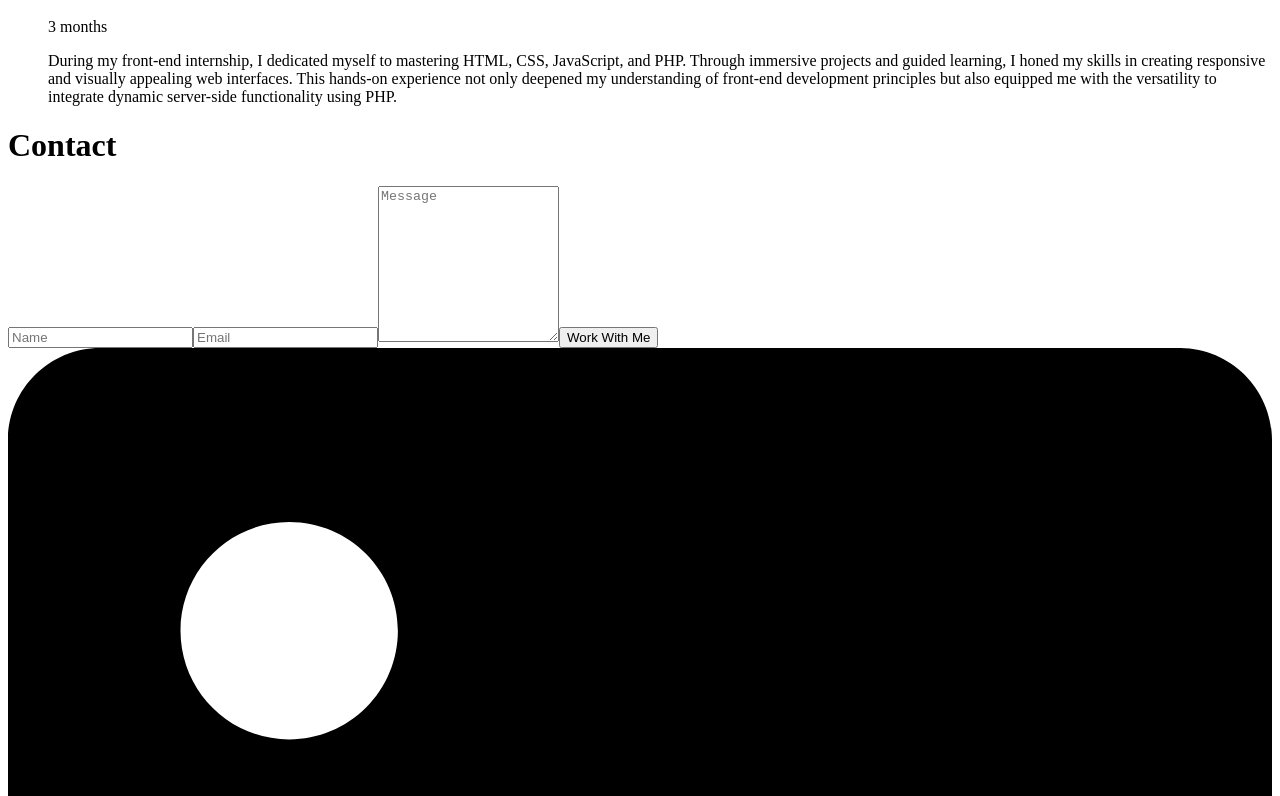
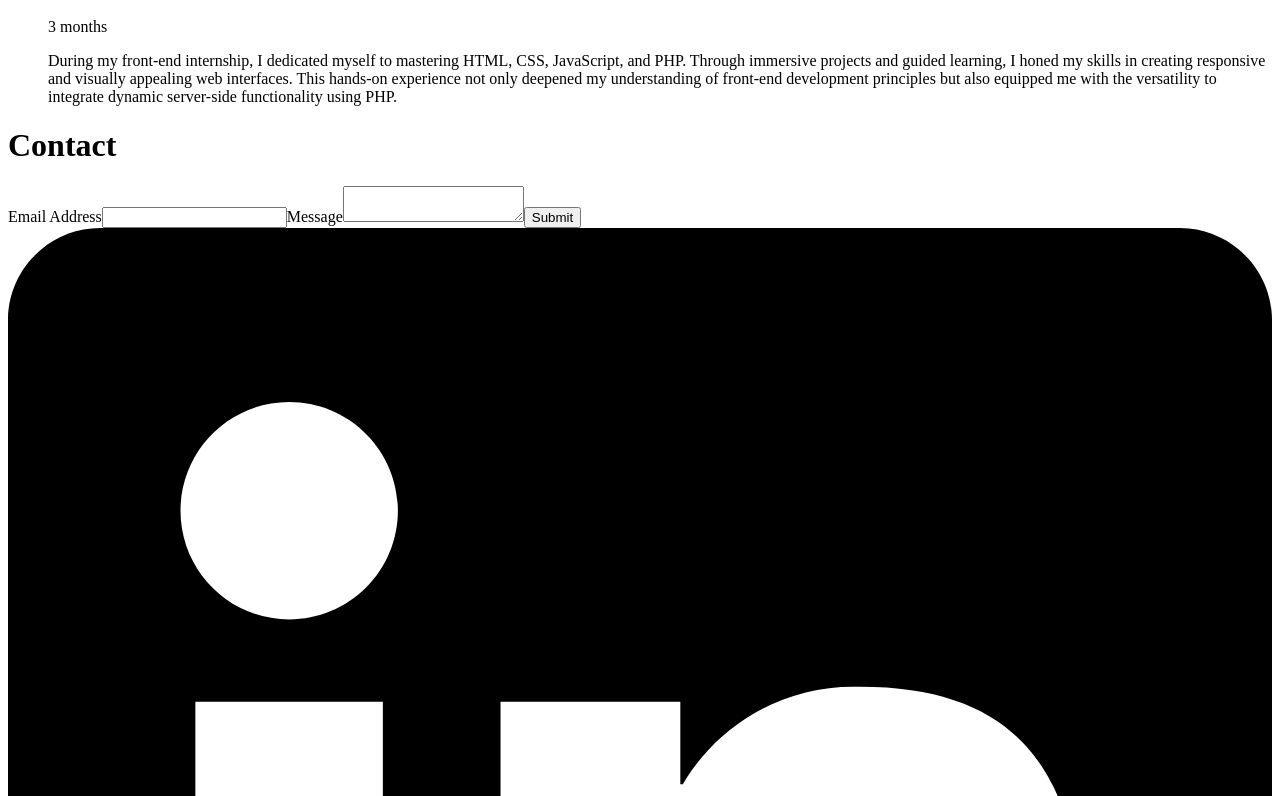
Before and after one commit to RWPmadeZaeem/Portfolio-website, a React (Vite) app: page / in a window 1280 px wide. Shown: the part 1784-2580 px from the top of the page. Built offline with nearby package versions, Linux system fonts and the light colour scheme; the HTML template or start-up script is replaced by a standard one.

Commit message:
new commit

```diff
--- a/package.json
+++ b/package.json
@@ -10,6 +10,7 @@
     "preview": "vite preview"
   },
   "dependencies": {
+    "@formspree/react": "^2.5.1",
     "react": "^18.2.0",
     "react-dom": "^18.2.0",
     "react-spring": "^9.7.3"
--- a/src/components/Contact.jsx
+++ b/src/components/Contact.jsx
@@ -1,44 +1,55 @@
 import React from 'react';
 import Title from './Title';
+import { useForm, ValidationError } from '@formspree/react';
 
 function Contact() {
+  const [state, handleSubmit] = useForm("xayrbvde");
+
+  if (state.succeeded) {
+    return <p className="text-center text-xl font-semibold">Thanks for contacting!</p>;
+  }
+
   return (
     <div className="flex flex-col mb-10 mx-auto">
       <div className="flex justify-center items-center">
-            <form
-               action="https://formspree.io/f/xayrbvde" // Replace {your_form_id} with your actual Formspree form ID
-               method="POST"
-               className="flex flex-col w-full md:w-7/12"
-            >
+        <form onSubmit={handleSubmit} className="flex flex-col w-full md:w-7/12">
           <Title>Contact</Title>
+          <label htmlFor="email" className="text-lg font-semibold mb-2">Email Address</label>
           <input
-                  type="text"
-                  name="name"
-                  placeholder="Name"
-                  className="p-2 bg-transparent border-2 rounded-md focus:outline-none"
+            id="email"
+            type="email"
+            name="email"
+            className="p-2 bg-transparent border-2 rounded-md focus:outline-none mb-4"
           />
-               <input
-                  type="text"
-                  name="email"
-                  placeholder="Email"
-                  className="my-2 p-2 bg-transparent border-2 rounded-md focus:outline-none"
+          <ValidationError
+            prefix="Email"
+            field="email"
+            errors={state.errors}
+            className="text-red-500"
           />
+          <label htmlFor="message" className="text-lg font-semibold mb-2">Message</label>
           <textarea
+            id="message"
             name="message"
-                  placeholder="Message"
-                  rows="10"
-                  className="p-2 mb-4 bg-transparent border-2 rounded-md focus:outline-none"
+            className="p-2 bg-transparent border-2 rounded-md focus:outline-none mb-4"
+          />
+          <ValidationError
+            prefix="Message"
+            field="message"
+            errors={state.errors}
+            className="text-red-500"
           />
           <button
-                  type="button"
-                  className="text-center inline-block px-8 py-3 w-max text-base font-medium rounded-md text-white bg-gray-700  dark:bg-orange-400 drop-shadow-md hover:bg-gray-600"
+            type="submit"
+            disabled={state.submitting}
+            className="text-center inline-block px-8 py-3 w-max text-base font-medium rounded-md text-white bg-gray-700 dark:bg-orange-400 drop-shadow-md hover:stroke-white"
           >
-                  Work With Me
+            {state.submitting ? 'Submitting...' : 'Submit'}
           </button>
         </form>
       </div>
     </div>
-   )
+  );
 }
 
 export default Contact;
```
Also changed, not shown: 1 other file (tests, documents, lock files or other folders). Lines whose indentation alone changed are shown as unchanged.
